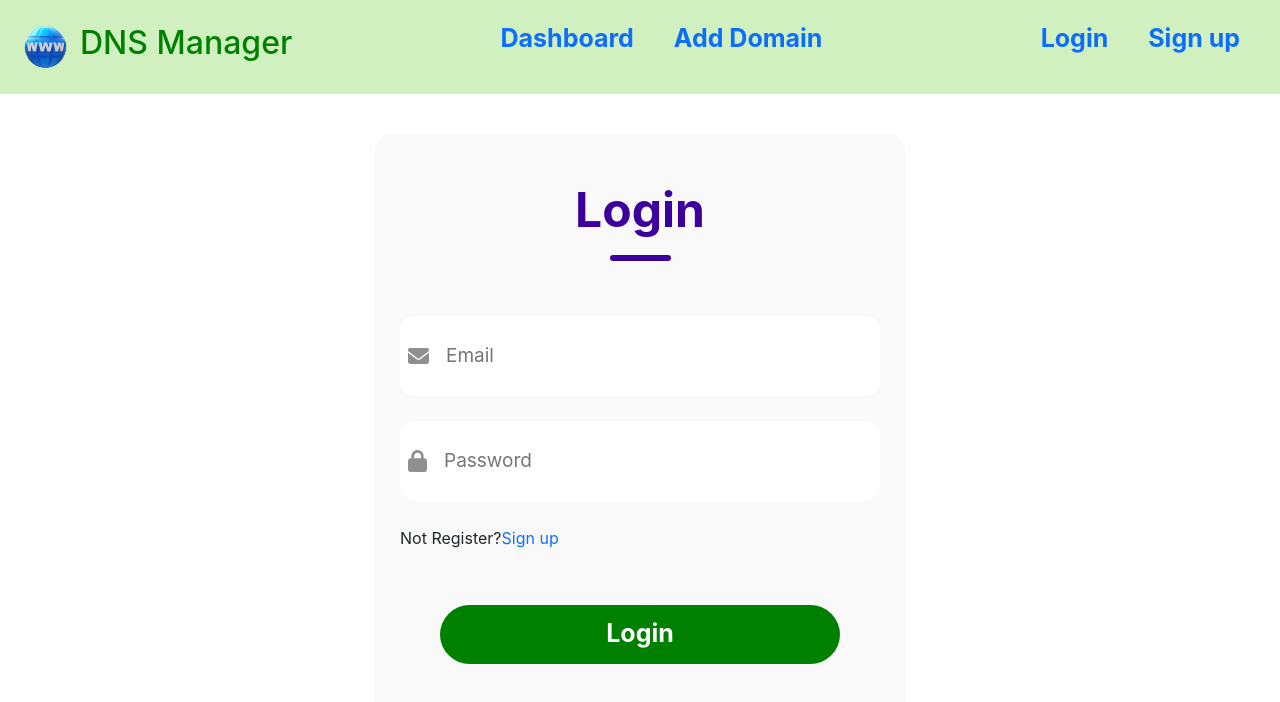
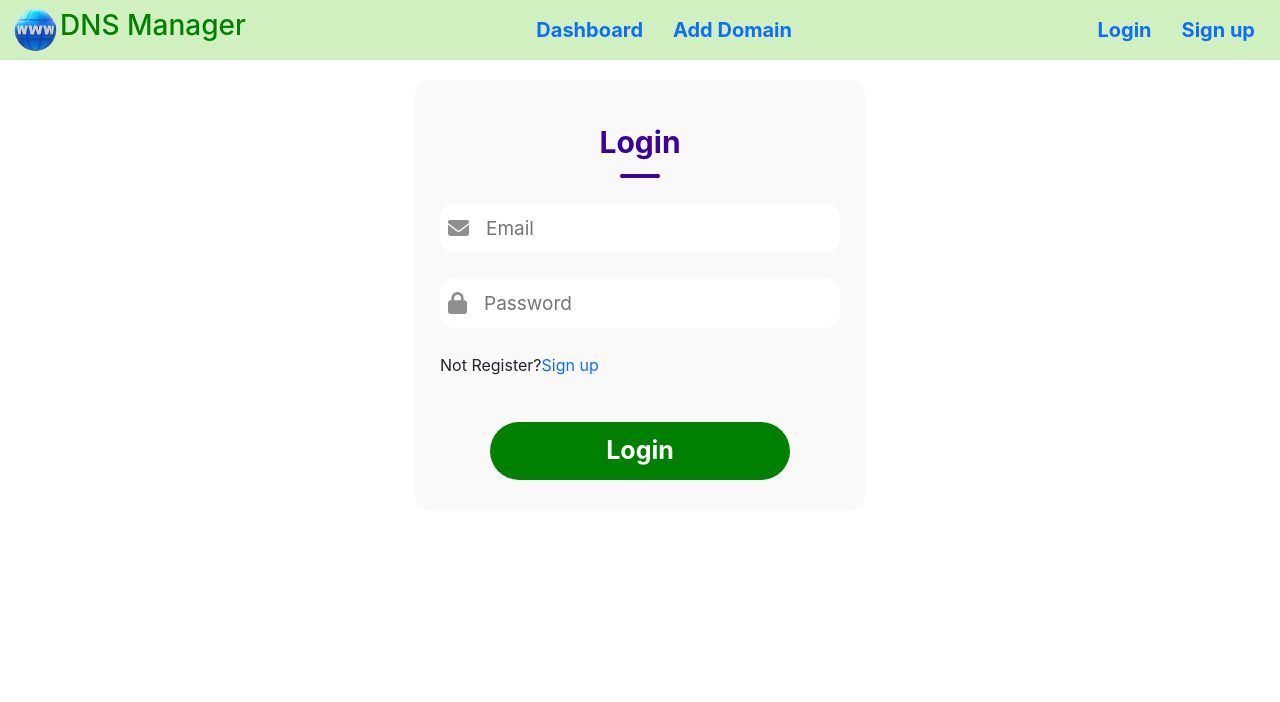
Before and after one commit to GautamKJ/DNS-Manager-System, a React (Create React App) app in the folder frontend/my-app/: page / in a window 1280 px wide. Shown: the top 702 px of the page. Built offline with nearby package versions, Linux system fonts and the light colour scheme.

Commit message:
fix some ui bugs

```diff
--- a/frontend/my-app/src/App.css
+++ b/frontend/my-app/src/App.css
@@ -45,15 +45,13 @@
   display: flex;
   flex-direction: column;
   margin: auto;
-  margin-top: 40px;
-
-
+  margin-top: 20px;
   width: fit-content;
   padding: 10px;
   /* border: solid black 2px; */
   background-color: #F9F9F9;
   border-radius: 16px;;
-  padding-bottom: 30px;
+  margin-bottom: 15px;
 
 }
 
@@ -67,18 +65,18 @@
 }
 .text{
   color:#3c009d;
-  font-size: 48px;
+  font-size: 30px;
   font-weight: 700;
 }
 .underline{
-  width: 61px;
-  height: 6px;
+  width: 40px;
+  height: 4px;
   background-color: #3c009d;
   border-radius: 9px;
 }
 
 .inputs{
-  margin-top: 55px;
+  margin-top: 25px;
   display: flex;
   flex-direction: column;
 
@@ -95,8 +93,8 @@
   margin: auto;
   padding-left: 8px;
 
-  width: 480px;
-  height: 80px;
+  width: 400px;
+  height: 50px;
   border-radius: 15px;
 
 }
@@ -116,15 +114,14 @@
 .submit-container{
   display: flex;
   gap: 30px;
-  margin: 30px auto;
+  margin: 20px auto;
 }
 
 .submit{
   display: flex;
   justify-content: center;
   align-items: center;
-  width: 400px;
-  height: 59px;
+  width: 300px;
   color:#fff;
   background: green;
   border-radius: 50px;
@@ -132,6 +129,7 @@
   padding: 5px;
   font-weight: 700;
   cursor: pointer;
+  padding: 10px;
 
 }
 
@@ -140,14 +138,15 @@
 .nav_container {
   display: flex;
   background-color: #d0f0c0;
-  align-items: center;
   justify-content: space-between;
-  padding: 0 20px;
 
+  padding: 0px 10px;
+  width: 100%;
+  height: 60px;
 
 }
 .title{
-padding: 10px;
+
 color: green;
 
 }
@@ -155,20 +154,24 @@ color: green;
 .links{
 display: flex;
 justify-content: space-around;
+height: 60px;
+
 }
 
 .icon{
 display: flex;
 align-items: center;
+
 }
 
 .links li{
 /* color:blue; */
 font-weight: bold;
-font-size: 25px;
+font-size:20px;
 display: flex;
-
-padding: 20px ;
+align-items: center;
+/* justify-content: center; */
+padding: 0px 15px;
 
 }
 
@@ -187,11 +190,16 @@ color:green;
 .home_container{
   /* background-color: red; */
   height: max-content;
+  /* height: 32em; */
+
+
   display: flex;
   justify-content: center;
+  align-items: center;
+  /* border: solid red 3px; */
 }
 .home_box{
-  margin-top: 10px;
+  margin-top: 20px;
   background-color: #F9F9F9;
   width: 75%;
 
@@ -199,9 +207,11 @@ color:green;
 
 }
 .home_file{
-  margin-top: 30px;
-  padding: 40px;
+  margin-top: 10px;
+  padding: 20px;
   /* background-color: green; */
+  display: flex;
+  justify-content: space-around;
 
   border-bottom: solid 4px #3C91E6;
 
@@ -212,7 +222,7 @@ color:green;
   width: 80%;
   padding: 10px;
   border-radius: 10px;
-  font-size: 25px;
+  font-size: 15px;
 }
 
 .home_addbtn{
@@ -220,9 +230,9 @@ color:green;
   margin-left: 5px;
   color:#fff;
   background: #3C91E6;
-  font-size: 20px;
-  width: 10%;
-  padding: 15px;
+  font-size: 15px;
+  width: 15%;
+  padding: 10px;
   border: transparent;
   border-radius: 10px;
   cursor: pointer;
@@ -237,15 +247,18 @@ color:green;
 }
 .home_form{
   /* background-color: yellow; */
-  height: 60vh;
+  height: fit-content;
   display: flex;
-  /* align-items: center; */
+  margin-top: 40px;
+  padding-bottom: 30px;
+  /* border: solid 1px red; */
+  align-items: center;
   justify-content: center;
 
 }
 .home_input_box{
-  padding: 25px;
-  width: 30%;
+  padding: 15px;
+
   /* border: solid  #3C91E6 5px; */
     border-radius: 14px;
   gap: 25px;
@@ -256,13 +269,14 @@ color:green;
 .home_input{
   display: flex;
   align-items: center;
+
   background-color: white;
 
   margin: auto;
   padding-left: 8px;
 
-  width: 400px;
-  height: 70px;
+  width: 350px;
+  height: 50px;
   border-radius: 15px;
   margin-bottom: 15px;
 
@@ -271,8 +285,8 @@ color:green;
 
 .home_input input{
 
-  height: 25px;
-  width: 500px;
+  height: 15px;
+  width: 300px;
   margin-left: 8px;
   background: transparent;
   border: none;
@@ -295,12 +309,12 @@ color:green;
   display: flex;
   justify-content: center;
   align-items: center;
-  width: 300px;
+  width: 250px;
 
   color:#fff;
   background:#3C91E6;
   border-radius: 50px;
-  font-size: 25px;
+  font-size:15px;
   padding: 15px;
   font-weight: 700;
   cursor: pointer;
@@ -355,7 +369,7 @@ th {
 }
 
 tbody tr:hover {
-  background-color: #3C91E6;
+  background-color: rgb(232, 228, 228);
   transition: background-color 0.3s ease;
 }
 
@@ -411,13 +425,17 @@ tbody tr:hover {
 .actions{
   display: flex;
   justify-content: space-around;
+  /* background-color: #282c34; */
+  height: 50px;
+
 }
 .actions svg{
   cursor: pointer;
 }
-/* .delete-button:hover {
-  background-color: #c0392b;
-} */
+.move_btn{
+  width: 8%;
+
+}
 
 
 /* Modals */
--- a/frontend/my-app/src/App.js
+++ b/frontend/my-app/src/App.js
@@ -14,7 +14,7 @@ function App() {
          < Route  path="/" element={<Login/>}/>
          < Route  path="/login" element={<Login/>}/>
          <Route path="/signup" element={<Signup/>}/>
-         <Route path="/homepage" element={<Homepage/>}/>
+         <Route path="/dashboard" element={<Homepage/>}/>
          <Route path="/add-domain" element={<AddDomain/>}/>
          <Route path="/modal" element={<Modal/>}/>
 
--- a/frontend/my-app/src/Component/AddDomain.js
+++ b/frontend/my-app/src/Component/AddDomain.js
@@ -6,6 +6,7 @@ import value_icon from '../Assets/value_icon.png'
 import url_icon from '../Assets/www_icon.png'
 
 const AddDomain = () => {
+    document.title='Add Domain';
   return (
     <div>
       <Navbar/>
@@ -21,7 +22,7 @@ const AddDomain = () => {
 
         </form>
 
-        <div className='home_choice'>OR</div>
+        {/* <div className='home_choice'>OR</div> */}
     <form className='home_form'>
         <div className='home_input_box'>
         <div className='home_input'>
--- a/frontend/my-app/src/Component/Modal.js
+++ b/frontend/my-app/src/Component/Modal.js
@@ -1,8 +1,12 @@
 import React, { useState } from "react";
 
-const Modal = (record) => {
+const Modal = (props) => {
 
-    const [detail,setdetail]=useState({domain:record.props.props.domain,recordType:record.props.props.recordType,valueR:record.props.props.value});
+
+
+const [detail,setdetail]=useState({domain:props.record.props.domain,propsType:props.record.props.recordType,valueR:props.record.props.value});
+
+
 
 const handleChange=(e)=>{
 
@@ -10,7 +14,10 @@ const handleChange=(e)=>{
 
 }
 
-const handleSubmit=()=>{
+const handleSubmit=(e)=>{
+    e.preventDefault();
+
+    props.onStateChange();
 
 }
 
@@ -19,7 +26,9 @@ const handleSubmit=()=>{
     <>
 
       <div className="modal-container">
+
         <div className="modal_box">
+        <h2>Edit</h2>
           <form onSubmit={handleSubmit}>
             <div className="form-group">
               <label htmlFor="page">Domain</label>
@@ -32,11 +41,11 @@ const handleSubmit=()=>{
               />
             </div>
             <div className="form-group">
-              <label htmlFor="page">RecordType</label>
+              <label htmlFor="page">propsType</label>
               <input
                 type="text"
-                name="recordType"
-                value={detail.recordType}
+                name="propsType"
+                value={detail.propsType}
                 onChange={handleChange}
               />
             </div>
@@ -50,7 +59,7 @@ const handleSubmit=()=>{
               />
             </div>
             <button type="submit" className="btn">
-              Submit
+              Update
             </button>
             <button  className="cncl_btn">
               Cancel
@@ -58,6 +67,7 @@ const handleSubmit=()=>{
           </form>
         </div>
       </div>
+
     </>
   );
 };
--- a/frontend/my-app/src/Component/Navbar.js
+++ b/frontend/my-app/src/Component/Navbar.js
@@ -11,10 +11,10 @@ const Navbar = () => {
 <div className='nav_container'>
     <div className='icon'>
     <img src={icon} width={50} height={50}></img>
-      <h2 className='title'>DNS Manager</h2>
+      <h3 className='title'>DNS Manager</h3>
       </div>
      <ul className='links'>
-     <li><Link to="/homepage" style={{ textDecoration: "none" }}>Dashboard</Link></li>
+     <li><Link to="/dashboard" style={{ textDecoration: "none" }}>Dashboard</Link></li>
      <li><Link to="/add-domain" style={{ textDecoration: "none" }}>Add Domain</Link></li>
      </ul>
 
--- a/frontend/my-app/src/Component/Table.js
+++ b/frontend/my-app/src/Component/Table.js
@@ -5,20 +5,23 @@ import Modal from "./Modal";
 
 const Table = (record) => {
     const[modalOpen,setmodalOpen] = useState(false);
+
     const editRow=()=>{
-        // <Modal/>
-        // navigate("/modal");
         setmodalOpen(true);
+    }
 
-        console.log("EDIT");
 
+    const deleteRow=(id)=>{
     }
-    // console.log(record);
-    // console.log(record.props);
+
+    const handleStateChange =() => {
+      setmodalOpen(false);
+    };
+
 
   return (
     <>
-   {modalOpen && <Modal props={record}/>}
+   {modalOpen &&  <Modal record={record} onStateChange={handleStateChange}/>}
             <tr key={record._id}>
               <td>{record.props.domain}</td>
               <td>{record.props.recordType}</td>
@@ -26,7 +29,7 @@ const Table = (record) => {
               <td className='actions'>
               <BsFillTrashFill
                       className="delete-btn"
-                    //   onClick={() => deleteRow(idx)}
+                      onClick={() => deleteRow(record._id)}
                     />
                     <BsFillPencilFill
                       className="edit-btn"
```
Also changed, not shown: frontend/my-app/src/Component/Homepage.js (+28 -22 lines).
